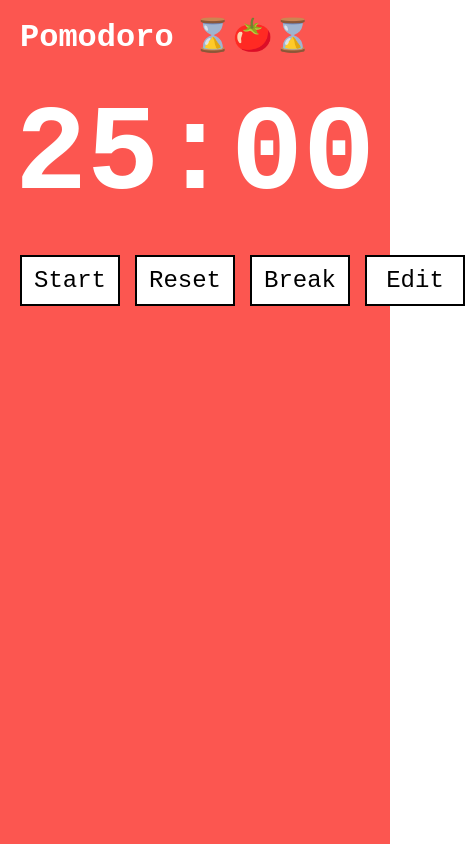
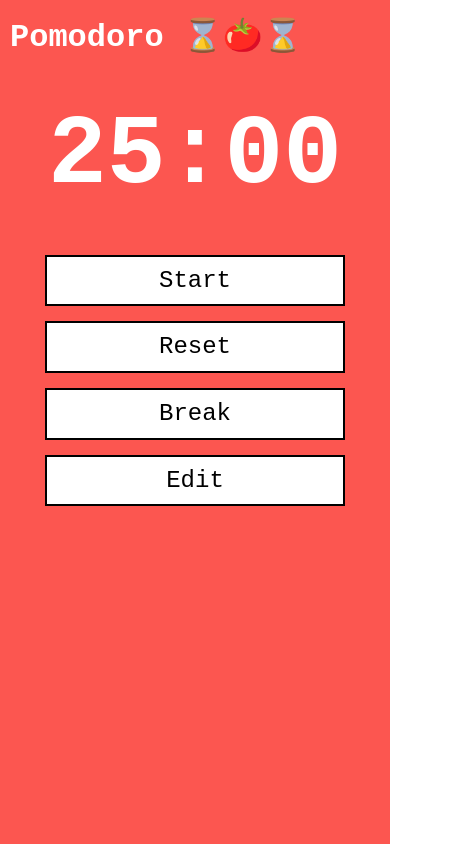
Before and after one commit to Comediant24/pomidoro-react, a React (Create React App) app: page / in a window 390 px wide. Shown: the whole page, 465 px wide, since content can reach past the window. Built offline with nearby package versions, Linux system fonts and the light colour scheme.

Commit message:
feat: добавить адаптивности приложению

```diff
--- a/src/components/App/App.js
+++ b/src/components/App/App.js
@@ -133,6 +133,11 @@ const AppContainer = styled.div`
   display: flex;
   flex-direction: column;
   gap: 30px;
+
+  @media screen and (max-width: 500px) {
+    gap: 50px;
+    padding: 20px 10px;
+  }
 `;
 
 const BackgroundMask = styled.div`
--- a/src/components/Controls/Controls.js
+++ b/src/components/Controls/Controls.js
@@ -42,7 +42,12 @@ export default Controls;
 const ControlsWrapper = styled.section`
   display: flex;
   gap: 15px;
-  margin: auto;
+  justify-content: center;
+  align-items: center;
+
+  @media screen and (max-width: 500px) {
+    flex-direction: column;
+  }
 `;
 
 const ControlsButton = styled(Button)`
@@ -53,4 +58,9 @@ const ControlsButton = styled(Button)`
   font-size: 24px;
   text-transform: capitalize;
   min-width: 100px;
+  width: 100%;
+
+  @media screen and (max-width: 500px) {
+    max-width: 300px;
+  }
 `;
--- a/src/components/Pomodoro/Pomodoro.js
+++ b/src/components/Pomodoro/Pomodoro.js
@@ -28,12 +28,23 @@ const PomodoroWrapper = styled.section`
   display: flex;
   gap: 20px;
   justify-content: center;
+
+  @media screen and (max-width: 500px) {
+    flex-direction: column;
+    gap: 0;
+  }
 `;
 
 const EditButtonWrapper = styled.div`
   display: flex;
   flex-direction: column;
   justify-content: center;
+
+  @media screen and (max-width: 500px) {
+    flex-direction: row;
+    order: 1;
+    gap: 30px;
+  }
 `;
 
 const EditButton = styled(Button)`
@@ -44,6 +55,11 @@ const EditButton = styled(Button)`
   color: white;
   font-weight: bold;
   cursor: pointer;
+
+  @media screen and (max-width: 500px) {
+    font-size: 70px;
+    line-height: 1;
+  }
 `;
 
 const Timer = styled.div`
@@ -51,4 +67,9 @@ const Timer = styled.div`
   font-size: 120px;
   font-weight: bold;
   text-align: center;
+
+  @media screen and (max-width: 400px) {
+    font-size: 98px;
+    line-height: 1;
+  }
 `;
--- a/src/styles/globalStyles.js
+++ b/src/styles/globalStyles.js
@@ -8,6 +8,7 @@ const GlobalStyle = createGlobalStyle`
 
   body {
     font-family:  'Share Tech Mono', 'Courier New', monospace;
+    min-width: 320px;
   }
 `;
 
```
